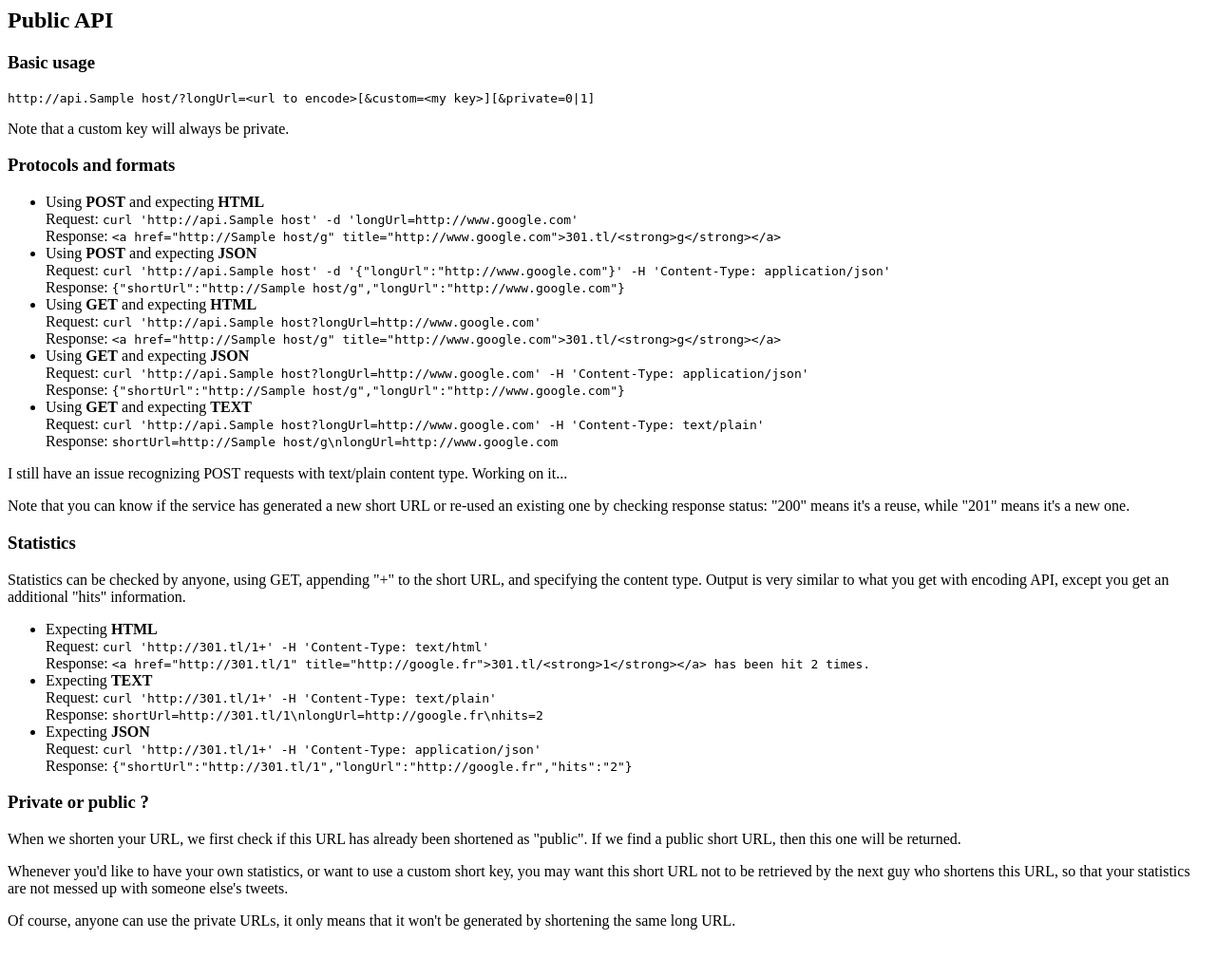
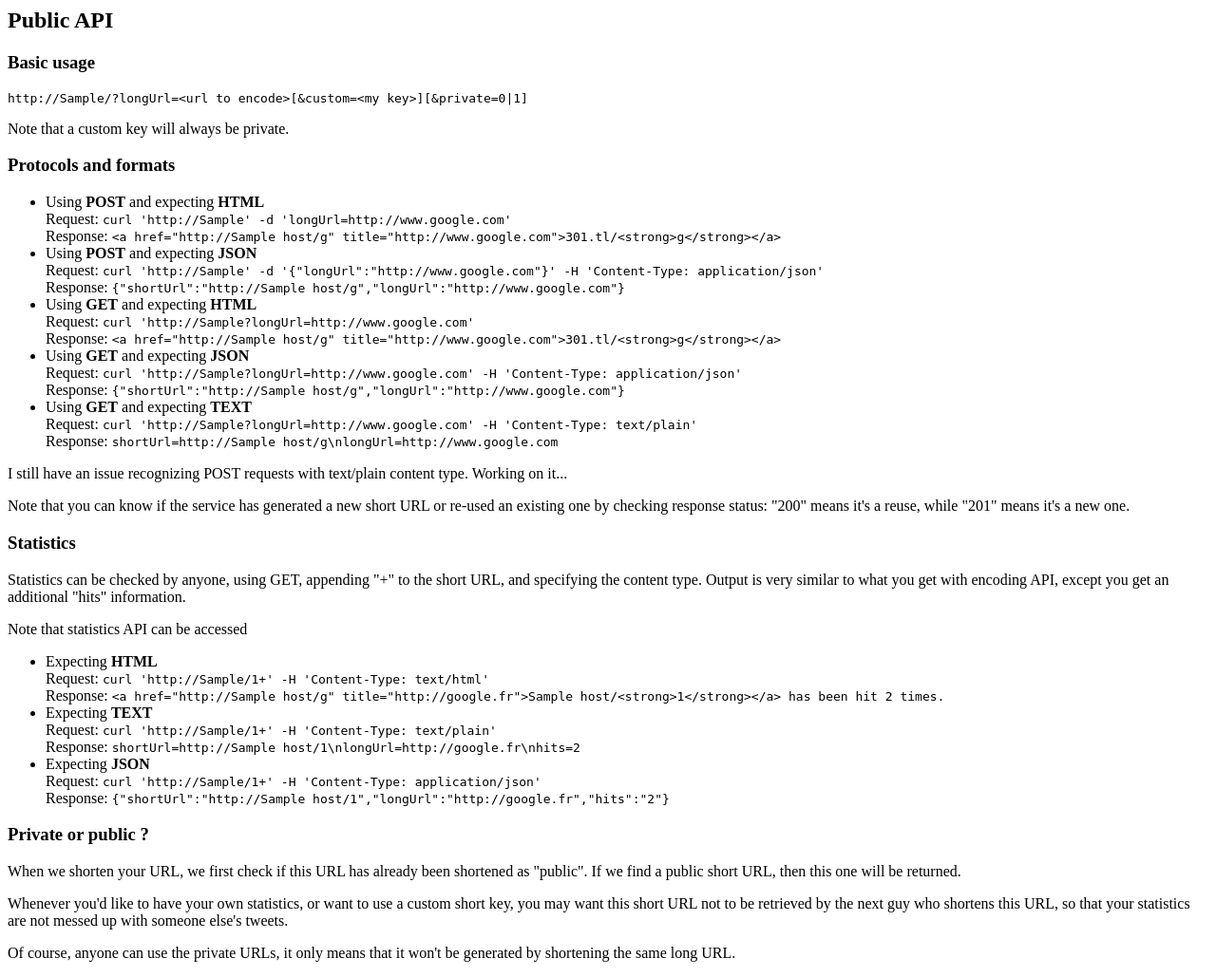
Before and after one commit to naholyr/301.tl, a Node project: template views/home-api.ejs in a window 1280 px wide. Shown: the whole page at 95% size. Before the commit the page ends 979 px from the top, so only its background shows below. Run offline with Node 20 templates, Linux system fonts and the light colour scheme; the template is opened without the code that fills it: most values are stand-ins (such as "Sample title", 1, 10 or a date in 2020).

Commit message:
* Added view helpers for host and api_host instead of guessing them * Added pre-execute so that CORS headers and host/domain info are available in every actions * Fixed date formatting

```diff
--- a/views/home-api.ejs
+++ b/views/home-api.ejs
@@ -3,25 +3,25 @@
 <h2>Public API</h2>
 
 <h3>Basic usage</h3>
-<p><code>http://api.<%= host %>/?longUrl=&lt;url to encode&gt;[&custom=&lt;my key&gt;][&private=0|1]</code>
+<p><code>http://<%= api_host %>/?longUrl=&lt;url to encode&gt;[&amp;custom=&lt;my key&gt;][&amp;private=0|1]</code>
 <p>Note that a custom key will always be private.
 
 <h3>Protocols and formats</h3>
 <ul>
  <li>Using <strong>POST</strong> and expecting <strong>HTML</strong><br>
-  Request:  <code>curl 'http://api.<%= host %>' -d 'longUrl=http://www.google.com'</code><br>
+  Request:  <code>curl 'http://<%= api_host %>' -d 'longUrl=http://www.google.com'</code><br>
   Response: <code>&lt;a href="http://<%= host %>/g" title="http://www.google.com"&gt;301.tl/&lt;strong&gt;g&lt;/strong&gt;&lt;/a&gt;</code>
  <li>Using <strong>POST</strong> and expecting <strong>JSON</strong><br>
-  Request:  <code>curl 'http://api.<%= host %>' -d '{"longUrl":"http://www.google.com"}' -H 'Content-Type: application/json'</code><br>
+  Request:  <code>curl 'http://<%= api_host %>' -d '{"longUrl":"http://www.google.com"}' -H 'Content-Type: application/json'</code><br>
   Response: <code>{"shortUrl":"http://<%= host %>/g","longUrl":"http://www.google.com"}</code>
  <li>Using <strong>GET</strong> and expecting <strong>HTML</strong><br>
-  Request:  <code>curl 'http://api.<%= host %>?longUrl=http://www.google.com'</code><br>
+  Request:  <code>curl 'http://<%= api_host %>?longUrl=http://www.google.com'</code><br>
   Response: <code>&lt;a href="http://<%= host %>/g" title="http://www.google.com"&gt;301.tl/&lt;strong&gt;g&lt;/strong&gt;&lt;/a&gt;</code>
  <li>Using <strong>GET</strong> and expecting <strong>JSON</strong><br>
-  Request:  <code>curl 'http://api.<%= host %>?longUrl=http://www.google.com' -H 'Content-Type: application/json'</code><br>
+  Request:  <code>curl 'http://<%= api_host %>?longUrl=http://www.google.com' -H 'Content-Type: application/json'</code><br>
   Response: <code>{"shortUrl":"http://<%= host %>/g","longUrl":"http://www.google.com"}</code>
  <li>Using <strong>GET</strong> and expecting <strong>TEXT</strong><br>
-  Request:  <code>curl 'http://api.<%= host %>?longUrl=http://www.google.com' -H 'Content-Type: text/plain'</code><br>
+  Request:  <code>curl 'http://<%= api_host %>?longUrl=http://www.google.com' -H 'Content-Type: text/plain'</code><br>
   Response: <code>shortUrl=http://<%= host %>/g\nlongUrl=http://www.google.com</code>
 </ul>
 <p>I still have an issue recognizing POST requests with text/plain content type. Working on it...
@@ -29,16 +29,17 @@
 
 <h3>Statistics</h3>
 <p>Statistics can be checked by anyone, using GET, appending "+" to the short URL, and specifying the content type. Output is very similar to what you get with encoding API, except you get an additional "hits" information.
+<p>Note that statistics API can be accessed
 <ul>
  <li>Expecting <strong>HTML</strong><br>
-   Request:  <code>curl 'http://301.tl/1+' -H 'Content-Type: text/html'</code><br>
-   Response: <code>&lt;a href="http://301.tl/1" title="http://google.fr"&gt;301.tl/&lt;strong&gt;1&lt;/strong&gt;&lt;/a&gt; has been hit 2 times.</code>
+   Request:  <code>curl 'http://<%= api_host %>/1+' -H 'Content-Type: text/html'</code><br>
+   Response: <code>&lt;a href="http://<%= host %>/g" title="http://google.fr"&gt;<%= host %>/&lt;strong&gt;1&lt;/strong&gt;&lt;/a&gt; has been hit 2 times.</code>
  <li>Expecting <strong>TEXT</strong><br>
-   Request:  <code>curl 'http://301.tl/1+' -H 'Content-Type: text/plain'</code><br>
-   Response: <code>shortUrl=http://301.tl/1\nlongUrl=http://google.fr\nhits=2</code>
+   Request:  <code>curl 'http://<%= api_host %>/1+' -H 'Content-Type: text/plain'</code><br>
+   Response: <code>shortUrl=http://<%= host %>/1\nlongUrl=http://google.fr\nhits=2</code>
  <li>Expecting <strong>JSON</strong><br>
-   Request:  <code>curl 'http://301.tl/1+' -H 'Content-Type: application/json'</code><br>
-   Response: <code>{"shortUrl":"http://301.tl/1","longUrl":"http://google.fr","hits":"2"}</code>
+   Request:  <code>curl 'http://<%= api_host %>/1+' -H 'Content-Type: application/json'</code><br>
+   Response: <code>{"shortUrl":"http://<%= host %>/1","longUrl":"http://google.fr","hits":"2"}</code>
 </ul>
 
 <h3>Private or public ?</h3>
--- a/views/home.ejs
+++ b/views/home.ejs
@@ -1,7 +1,7 @@
-<p>See <a href="http://api.<%= host %>" title="API">api.<%= host %></a> for more information</p>
+<p>See <a href="http://<%= api_host %>" title="API"><%= api_host %></a> for more information</p>
 <div id="error" class="error" style="display:none"></div>
 <div id="shortUrl_container" style="display:none">Your short URL : <a id="shortUrl"></a></div>
-<form method="post" action="http://api.<%= host %>" id="F_shorten">
+<form method="post" action="http://<%= api_host %>" id="F_shorten">
  <label for="f_longUrl">Too Long URL</label> <input type="text" name="longUrl" id="f_longUrl" size="50">
  <input type="submit" value="Shorten"><br>
  <input type="checkbox" name="private" value="1" id="f_private"> <label for="f_private">I want it private</label><span id="if_private">,
--- a/views/layout.ejs
+++ b/views/layout.ejs
@@ -1,12 +1,12 @@
 <!DOCTYPE html>
 <html lang="en">
  <head>
-  <title>301.tl - 301 for Too Long URLs</title>
+  <title><%= host %> - <%= site_title %></title>
   <script src="http://ajax.googleapis.com/ajax/libs/jquery/1.4/jquery.min.js"></script>
  </head>
  <body>
   <p>Coming soon...</p>
-  <h1><a href="http://301.tl">301 - url Too Long</a></h1>
+  <h1><a href="http://<%= host %>"><%= site_name %></a></h1>
   <div id="container"><%- body %></div>
   <div id="footer"><p>copyright &amp; co</p></div>
  </body>
--- a/views/stats-details.ejs
+++ b/views/stats-details.ejs
@@ -4,4 +4,4 @@
  <li><%= nbHits[i] %>
  <% } %>
 </ul>
-<p><a href="<%= shortUrl %>+" title="Stats summary">Access summary</a>
+<p><a href="http://<%= api_host %>/<%= shortUrlKey %>+" title="Stats summary">Access summary</a>
--- a/views/stats.ejs
+++ b/views/stats.ejs
@@ -1,2 +1,2 @@
 <p><a href="<%= shortUrl %>" title="<%= longUrl %>"><%= shortUrlHost %>/<strong><%= shortUrlKey %></strong></a> has been hit <%= nbHits %> times.
-<p><a href="<%= shortUrl %>++" title="More statistics">Access detailed statistics</a>
+<p><a href="http://<%= api_host %>/<%= shortUrlKey %>++" title="More statistics">Access detailed statistics</a>
```
Also changed, not shown: conf/common.js (+11 -0 lines), lib/301.tl.js, lib/url-provider/redis.js.
